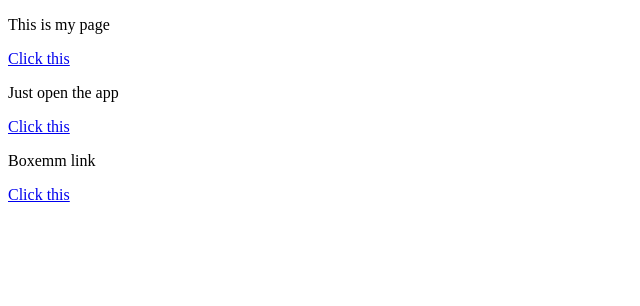
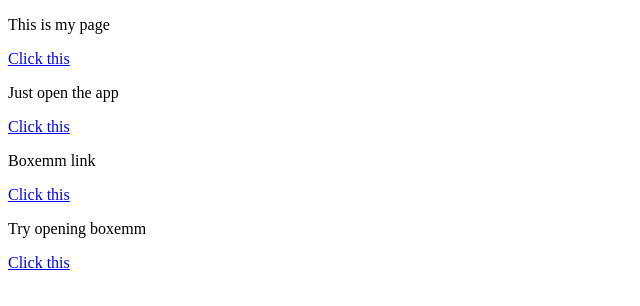
Before and after one commit to psibi/test, a plain HTML site: page index.html in a window 1280 px wide. Shown: the whole page, without its empty margins (0-640 px from the left). Drawn offline with Linux system fonts and the light colour scheme.

Commit message:
Update file

```diff
--- a/index.html
+++ b/index.html
@@ -11,5 +11,7 @@
     <a href="boxopendirect">Click this</a>
     <p>Boxemm link</p>
     <a href="boxemm://file?id=205714632865">Click this</a>
+    <p>Try opening boxemm</p>
+    <a href="boxemm://">Click this</a>
   </body>
 </html>
```
